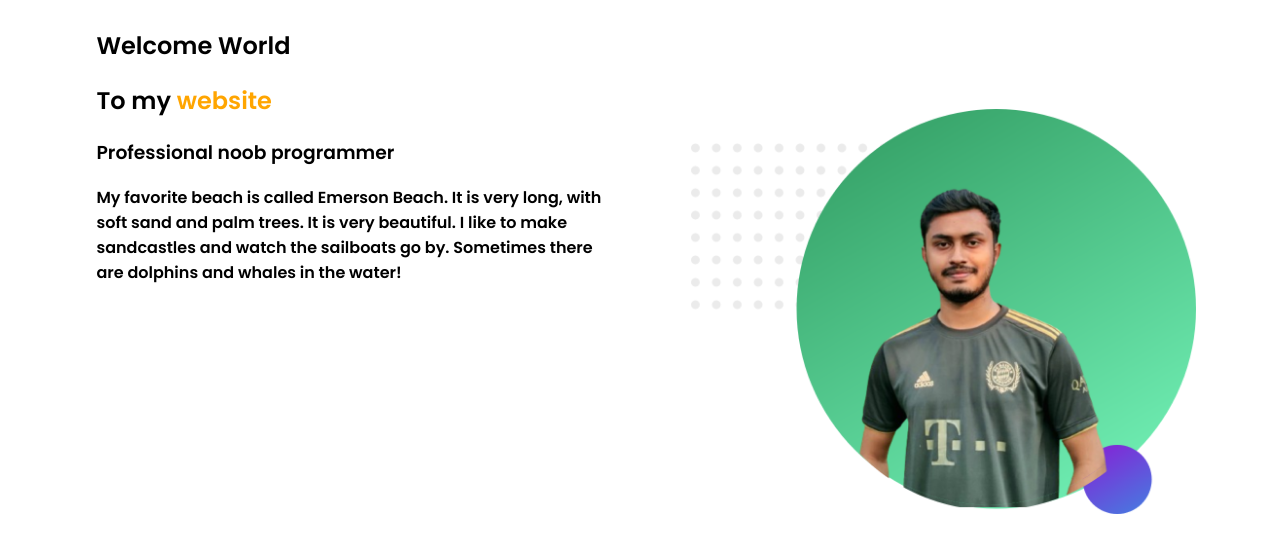
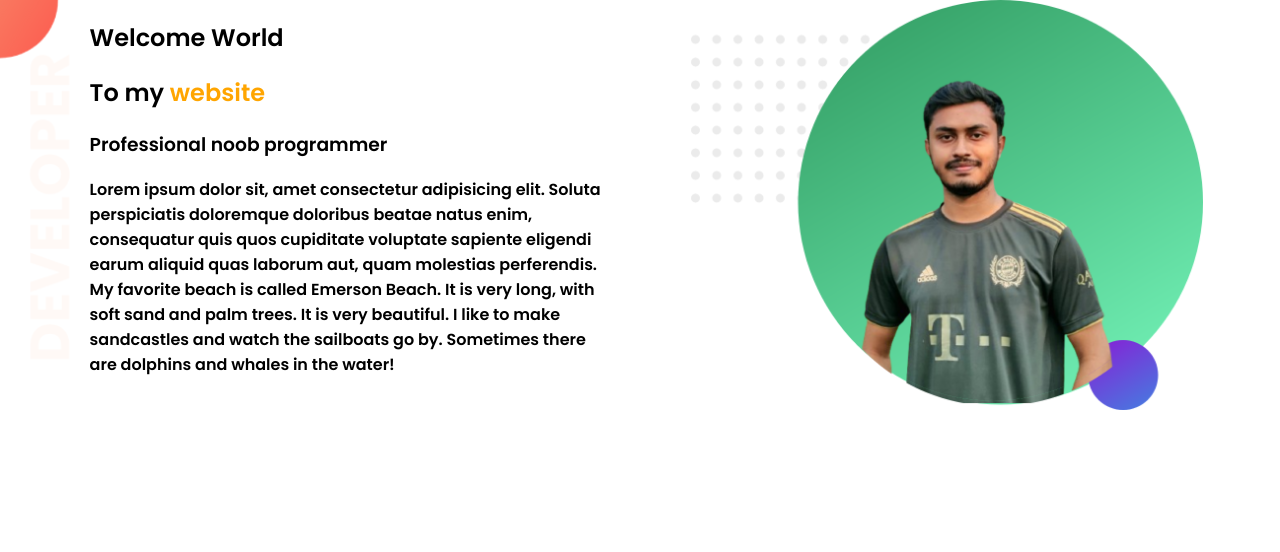
Before and after one commit to bornil-bd/WebPortfolio, a plain HTML site: page index.html in a window 1280 px wide. Drawn offline with Linux system fonts and the light colour scheme.

Commit message:
progress

```diff
--- a/index.html
+++ b/index.html
@@ -10,12 +10,12 @@
     <link rel="stylesheet" href="style.css">
 </head>
 <body>
-    <section>
+    <section class="top-banner">
         <div class="half-width">
             <h1>Welcome World</h1>
             <h1>To my <span class="text-color">website</span></h1>
             <h3>Professional noob programmer</h3>
-            <p>My favorite beach is called Emerson Beach. It is very long, with soft sand and palm trees. It is very beautiful. I like to make sandcastles and watch the sailboats go by. Sometimes there are dolphins and whales in the water!</p>
+            <p> Lorem ipsum dolor sit, amet consectetur adipisicing elit. Soluta perspiciatis doloremque doloribus beatae natus enim, consequatur quis quos cupiditate voluptate sapiente eligendi earum aliquid quas laborum aut, quam molestias perferendis. My favorite beach is called Emerson Beach. It is very long, with soft sand and palm trees. It is very beautiful. I like to make sandcastles and watch the sailboats go by. Sometimes there are dolphins and whales in the water!</p>
         </div>
         <div class="half-width">
             <img src="images/profile.png" alt="">
--- a/style.css
+++ b/style.css
@@ -1,4 +1,5 @@
 body {
+    margin: 0;
     font-family: 'Poppins', sans-serif;
 }
 h1 {
@@ -15,5 +16,11 @@ h1 {
 }
 .half-width img{
     width: 100%;
-    margin-top: 20%;
 }
+.top-banner{
+    background-image: url("images/top-banner.png");
+    background-repeat: no-repeat;
+}
+section{
+    height: 500px;
+}
```
